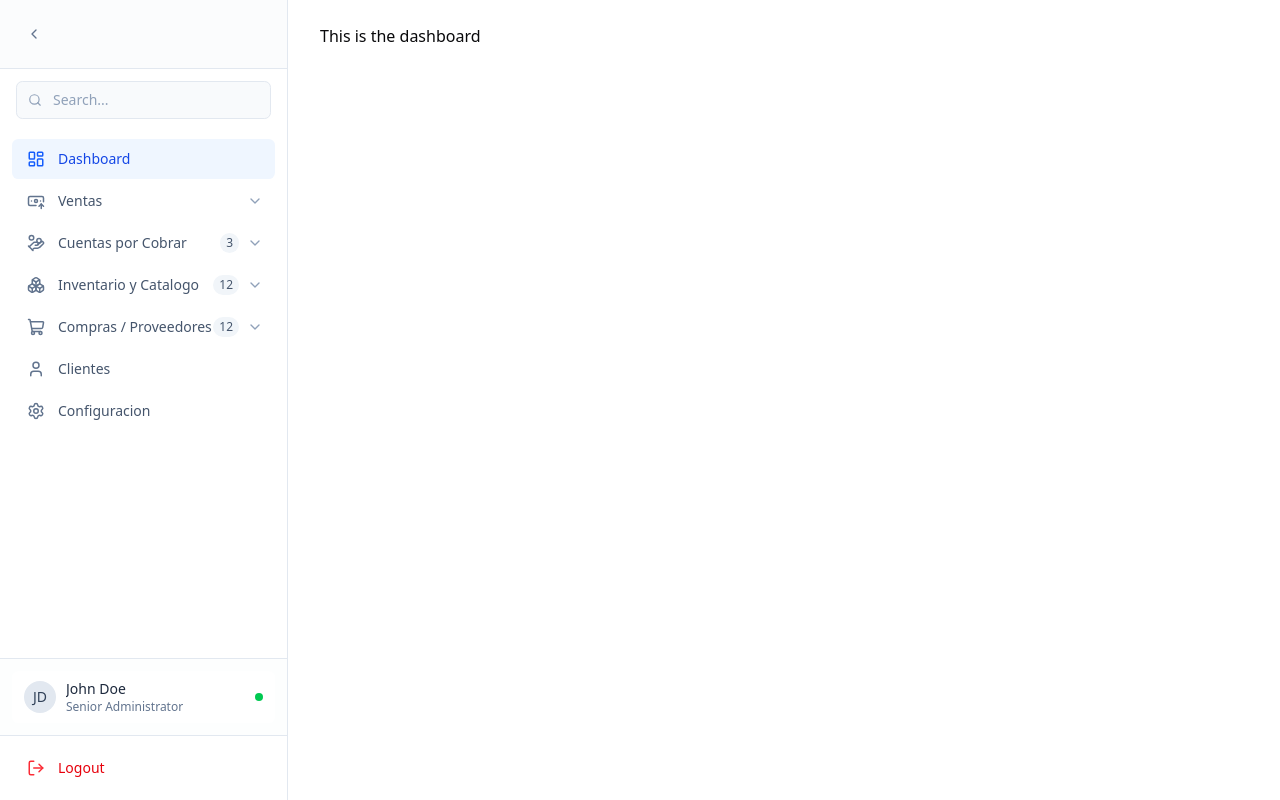
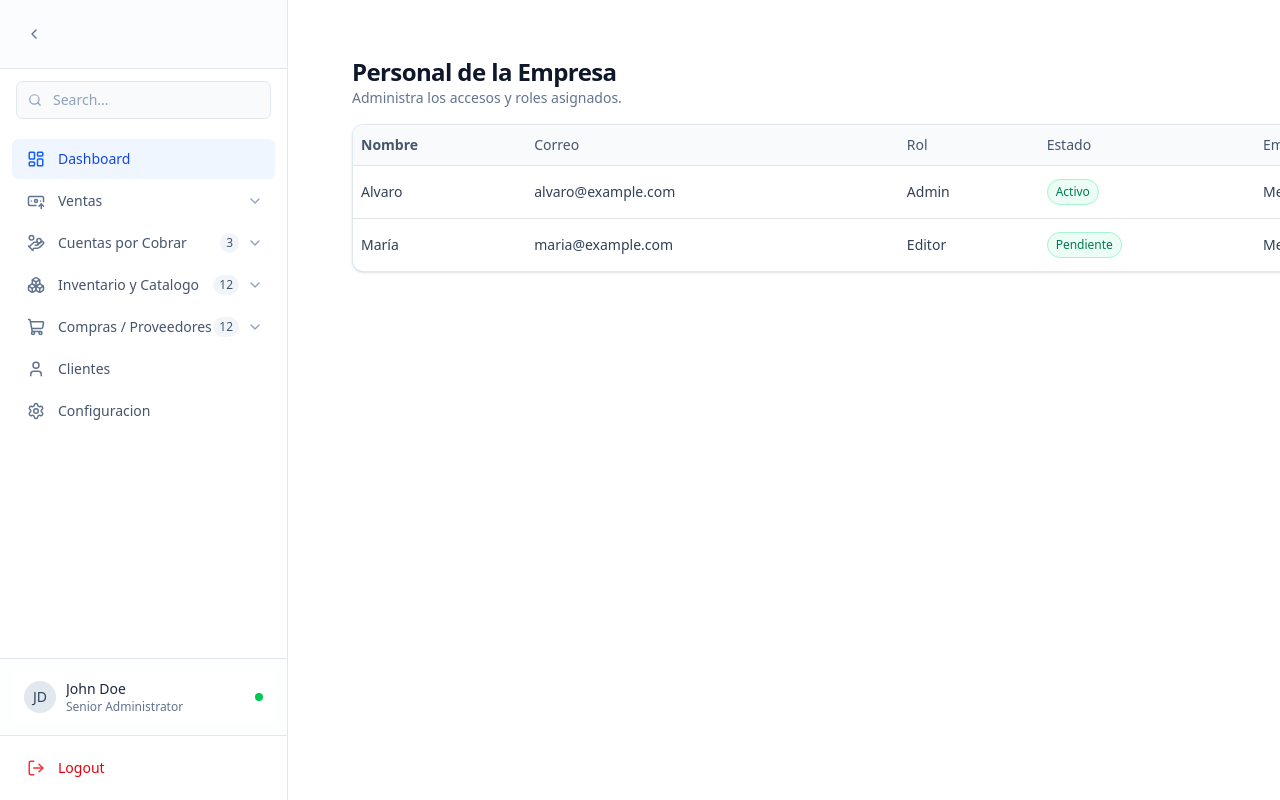
Before and after one commit to alvaroagu/melt_frontend, a Next.js app: page /dashboard in a window 1280 px wide. Shown: the top 800 px of the page. Built offline with nearby package versions, Linux system fonts and the light colour scheme.

Commit message:
feat: component table created

```diff
--- a/app/dashboard/page.tsx
+++ b/app/dashboard/page.tsx
@@ -1,7 +1,93 @@
+"use client";
+
+import { Eye, Pencil, Trash2 } from "lucide-react";
+import DataTable, { DataTableColumn, DataTableAction } from "@/components/DataTable";
+
+// 2. Defines la estructura exacta de tus registros
+interface EmpresaData {
+  id: number;
+  name: string;
+  email: string;
+  role: string;
+  status: string;
+  company: string;
+}
+
 export default function Page() {
+  // 3. Tus filas de datos reales
+  const data: EmpresaData[] = [
+    { id: 1, name: "Alvaro", email: "alvaro@example.com", role: "Admin", status: "Activo", company: "Melt" },
+    { id: 2, name: "María", email: "maria@example.com", role: "Editor", status: "Pendiente", company: "Melt" },
+  ];
+
+  // 4. Configuración de columnas usando el tipo genérico de tu componente
+  const columns: DataTableColumn<EmpresaData>[] = [
+    {
+      key: "name",
+      label: "Nombre",
+      headerClassName: "font-semibold"
+    },
+    {
+      key: "email",
+      label: "Correo",
+      hideOnMobile: true
+    },
+    {
+      key: "role",
+      label: "Rol"
+    },
+    {
+      key: "status",
+      label: "Estado",
+      // El render infiere automáticamente el tipo del valor y de la fila (row)
+      render: (value) => (
+        <span className="inline-flex rounded-full bg-emerald-50 px-2 py-1 text-xs font-medium text-emerald-700 border border-emerald-200">
+          {String(value)}
+        </span>
+      ),
+    },
+    {
+      key: "company",
+      label: "Empresa",
+      hideOnMobile: true
+    },
+  ];
+
+  // 5. Configuración del menú desplegable de acciones
+  const actions: DataTableAction<EmpresaData>[] = [
+    {
+      label: "Ver detalles",
+      icon: Eye,
+      onSelect: (row) => console.log("Visualizando:", row.name)
+    },
+    {
+      label: "Editar usuario",
+      icon: Pencil,
+      onSelect: (row) => console.log("Editando ID:", row.id)
+    },
+    {
+      label: "Eliminar",
+      icon: Trash2,
+      variant: "destructive", // Aplica los estilos destructivos automáticos de shadcn
+      onSelect: (row) => console.log("Eliminando registro de:", row.email),
+    },
+  ];
+
   return (
-    <div>
-      This is the dashboard
+    <div className="p-8 max-w-7xl mx-auto space-y-4">
+      <div>
+        <h1 className="text-2xl font-bold tracking-tight text-slate-900">Personal de la Empresa</h1>
+        <p className="text-sm text-slate-500">Administra los accesos y roles asignados.</p>
+      </div>
+
+      {/* 6. Invocación limpia pasando las propiedades */}
+      <DataTable
+        data={data}
+        columns={columns}
+        actions={actions}
+        getRowId={(row) => row.id} // Clave única para evitar problemas de renderizado de React
+        emptyState="No se encontraron miembros en este equipo."
+      />
     </div>
-  )
+  );
 }
--- /dev/null
+++ b/components/ui/table.tsx
@@ -0,0 +1,116 @@
+"use client"
+
+import * as React from "react"
+
+import { cn } from "@/lib/utils"
+
+function Table({ className, ...props }: React.ComponentProps<"table">) {
+  return (
+    <div
+      data-slot="table-container"
+      className="relative w-full overflow-x-auto"
+    >
+      <table
+        data-slot="table"
+        className={cn("w-full caption-bottom text-sm", className)}
+        {...props}
+      />
+    </div>
+  )
+}
+
+function TableHeader({ className, ...props }: React.ComponentProps<"thead">) {
+  return (
+    <thead
+      data-slot="table-header"
+      className={cn("[&_tr]:border-b", className)}
+      {...props}
+    />
+  )
+}
+
+function TableBody({ className, ...props }: React.ComponentProps<"tbody">) {
+  return (
+    <tbody
+      data-slot="table-body"
+      className={cn("[&_tr:last-child]:border-0", className)}
+      {...props}
+    />
+  )
+}
+
+function TableFooter({ className, ...props }: React.ComponentProps<"tfoot">) {
+  return (
+    <tfoot
+      data-slot="table-footer"
+      className={cn(
+        "border-t bg-muted/50 font-medium [&>tr]:last:border-b-0",
+        className
+      )}
+      {...props}
+    />
+  )
+}
+
+function TableRow({ className, ...props }: React.ComponentProps<"tr">) {
+  return (
+    <tr
+      data-slot="table-row"
+      className={cn(
+        "border-b transition-colors hover:bg-muted/50 has-aria-expanded:bg-muted/50 data-[state=selected]:bg-muted",
+        className
+      )}
+      {...props}
+    />
+  )
+}
+
+function TableHead({ className, ...props }: React.ComponentProps<"th">) {
+  return (
+    <th
+      data-slot="table-head"
+      className={cn(
+        "h-10 px-2 text-left align-middle font-medium whitespace-nowrap text-foreground [&:has([role=checkbox])]:pr-0",
+        className
+      )}
+      {...props}
+    />
+  )
+}
+
+function TableCell({ className, ...props }: React.ComponentProps<"td">) {
+  return (
+    <td
+      data-slot="table-cell"
+      className={cn(
+        "p-2 align-middle whitespace-nowrap [&:has([role=checkbox])]:pr-0",
+        className
+      )}
+      {...props}
+    />
+  )
+}
+
+function TableCaption({
+  className,
+  ...props
+}: React.ComponentProps<"caption">) {
+  return (
+    <caption
+      data-slot="table-caption"
+      className={cn("mt-4 text-sm text-muted-foreground", className)}
+      {...props}
+    />
+  )
+}
+
+export {
+  Table,
+  TableHeader,
+  TableBody,
+  TableFooter,
+  TableHead,
+  TableRow,
+  TableCell,
+  TableCaption,
+}
```
